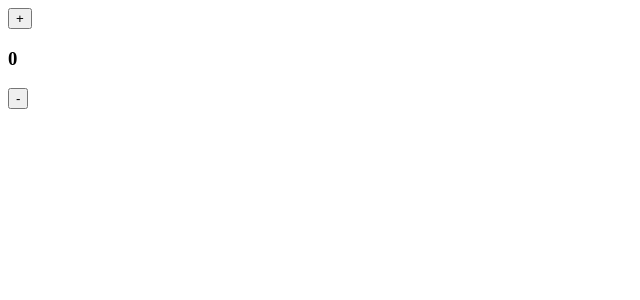
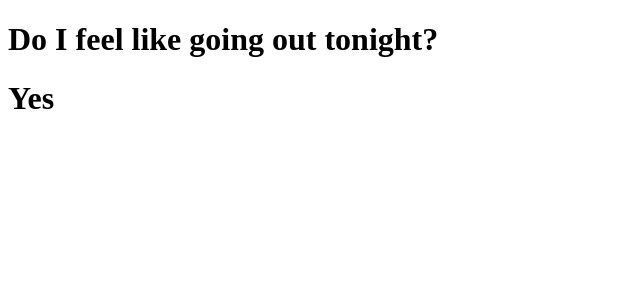
Before and after one commit to HarikaPenukonda/event-listener-tutorial, a React (Create React App) app: page / in a window 1280 px wide. Shown: the top 300 px of the page, without its empty margins (0-640 px from the left). Built offline with nearby package versions, Linux system fonts and the light colour scheme.

Commit message:
Before using ternary operator

```diff
--- a/src/App.js
+++ b/src/App.js
@@ -1,13 +1,15 @@
 import React from "react";
+import Ternary from "./Ternary";
 //import Conundrum from "./Conundrum";
 //import StateDemo from "./StateDemo";
-import Counter from "./Counter";
+//import Counter from "./Counter";
 
 export default function App(){
     return(
         // <Conundrum/>
         //<StateDemo/>
-        <Counter/>
+        //<Counter/>
+        <Ternary/>
     )
 }
 
--- /dev/null
+++ b/src/Ternary.js
@@ -0,0 +1,24 @@
+import React from "react";
+
+export default function Ternary(){
+    /*
+        Challenge: Replace the if/else below with a ternary
+        to determine the text that should display on the page
+    */
+
+    const isGoingOut = true
+
+    let answer // Use Ternary here
+    if(isGoingOut === true){
+        answer = "Yes"
+    }else{
+        answer = "No"
+    }
+
+    return(
+        <div>
+            <h1>Do I feel like going out tonight?</h1>
+            <h1>{answer}</h1>
+        </div>
+    )
+}
```
